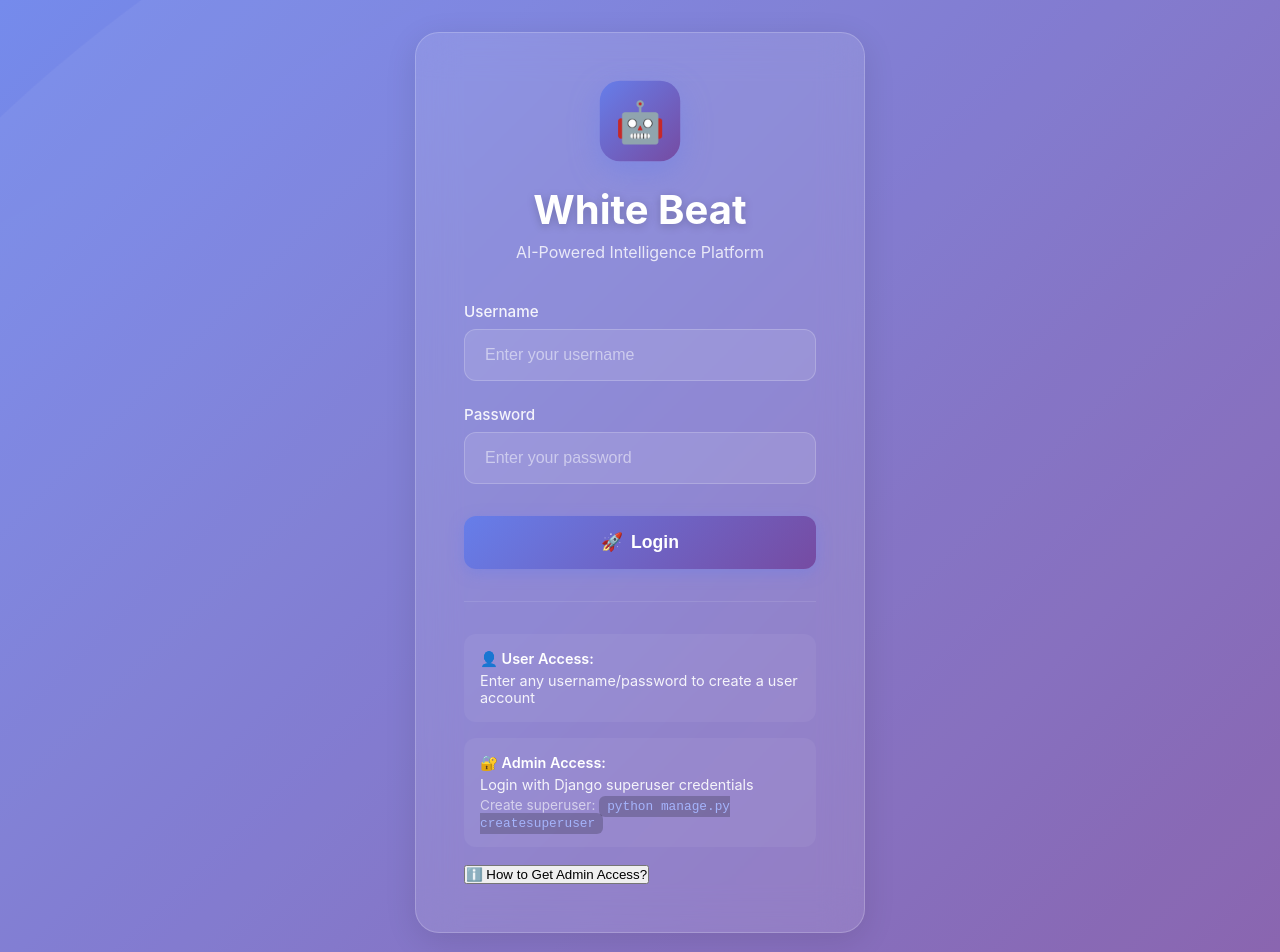
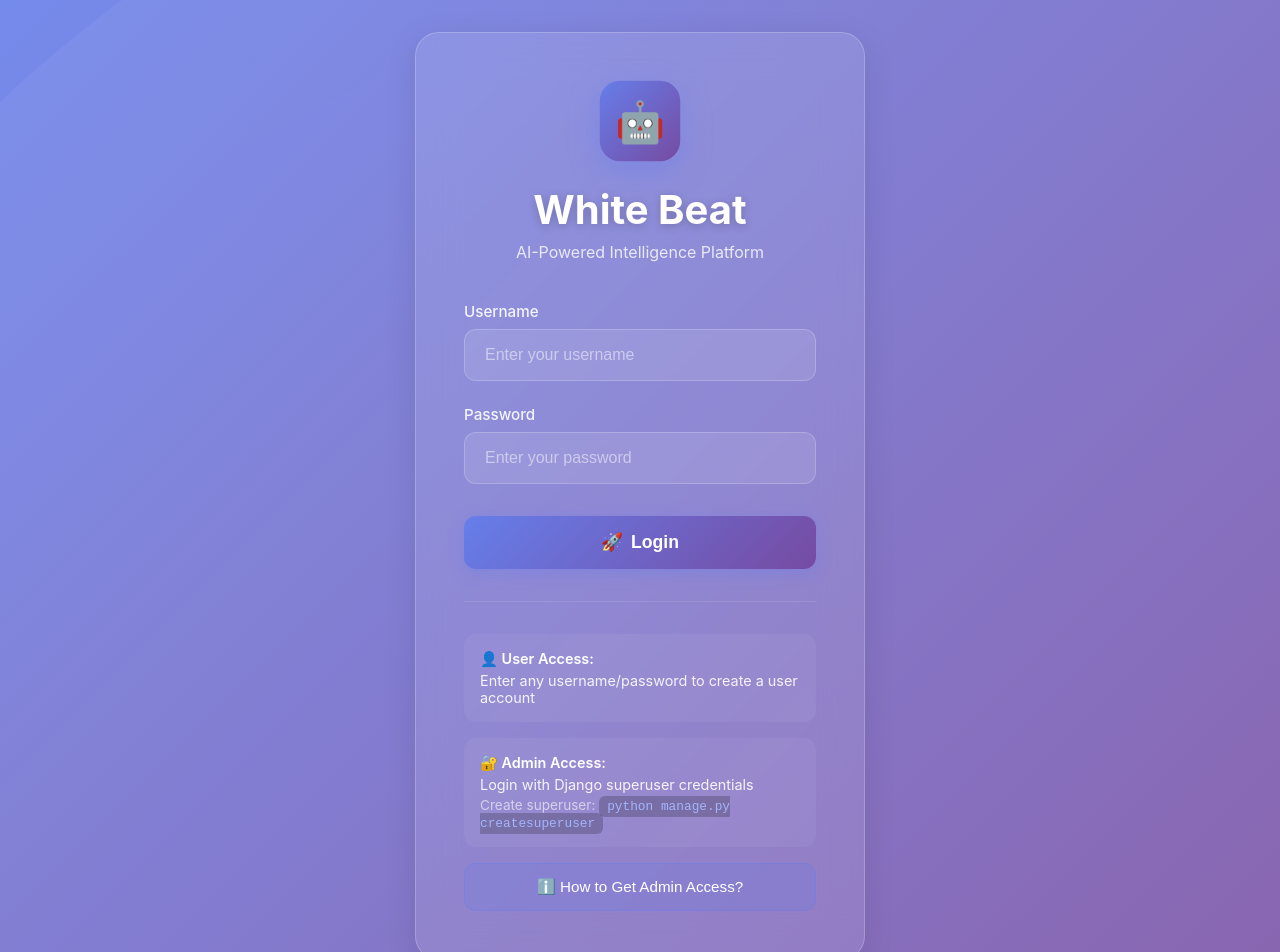
Before and after one commit to Aryankaushik541/white-beat-frontend, a React (Create React App) app: page / in a window 1280 px wide. Shown: the top 952 px of the page. Built offline with nearby package versions, Linux system fonts and the light colour scheme; no server answers.

Commit message:
Add admin access button styles

```diff
--- a/src/components/Login.css
+++ b/src/components/Login.css
@@ -271,7 +271,7 @@
 }
 
 .credentials-hint:last-child {
-  margin-bottom: 0;
+  margin-bottom: 1rem;
 }
 
 .credentials-hint p {
@@ -301,6 +301,34 @@
   font-family: 'Courier New', monospace;
   font-size: 0.8rem;
   color: #a5b4fc;
+}
+
+.admin-access-btn {
+  width: 100%;
+  padding: 0.875rem 1.5rem;
+  background: rgba(102, 126, 234, 0.2);
+  border: 1px solid rgba(102, 126, 234, 0.4);
+  border-radius: 12px;
+  color: white;
+  font-size: 0.95rem;
+  font-weight: 500;
+  cursor: pointer;
+  transition: all 0.3s ease;
+  display: flex;
+  align-items: center;
+  justify-content: center;
+  gap: 0.5rem;
+}
+
+.admin-access-btn:hover {
+  background: rgba(102, 126, 234, 0.3);
+  border-color: rgba(102, 126, 234, 0.6);
+  transform: translateY(-2px);
+  box-shadow: 0 4px 15px rgba(102, 126, 234, 0.3);
+}
+
+.admin-access-btn:active {
+  transform: translateY(0);
 }
 
 /* Responsive */
```
